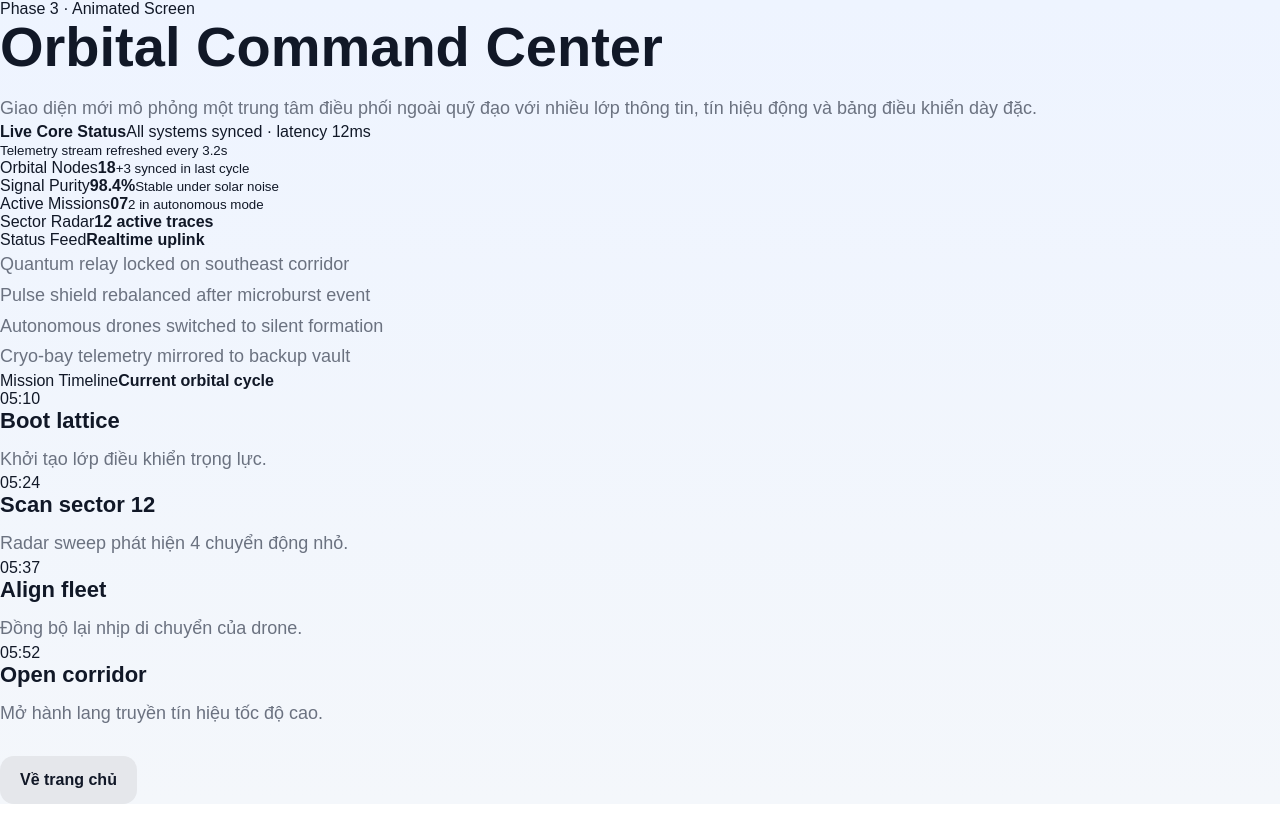
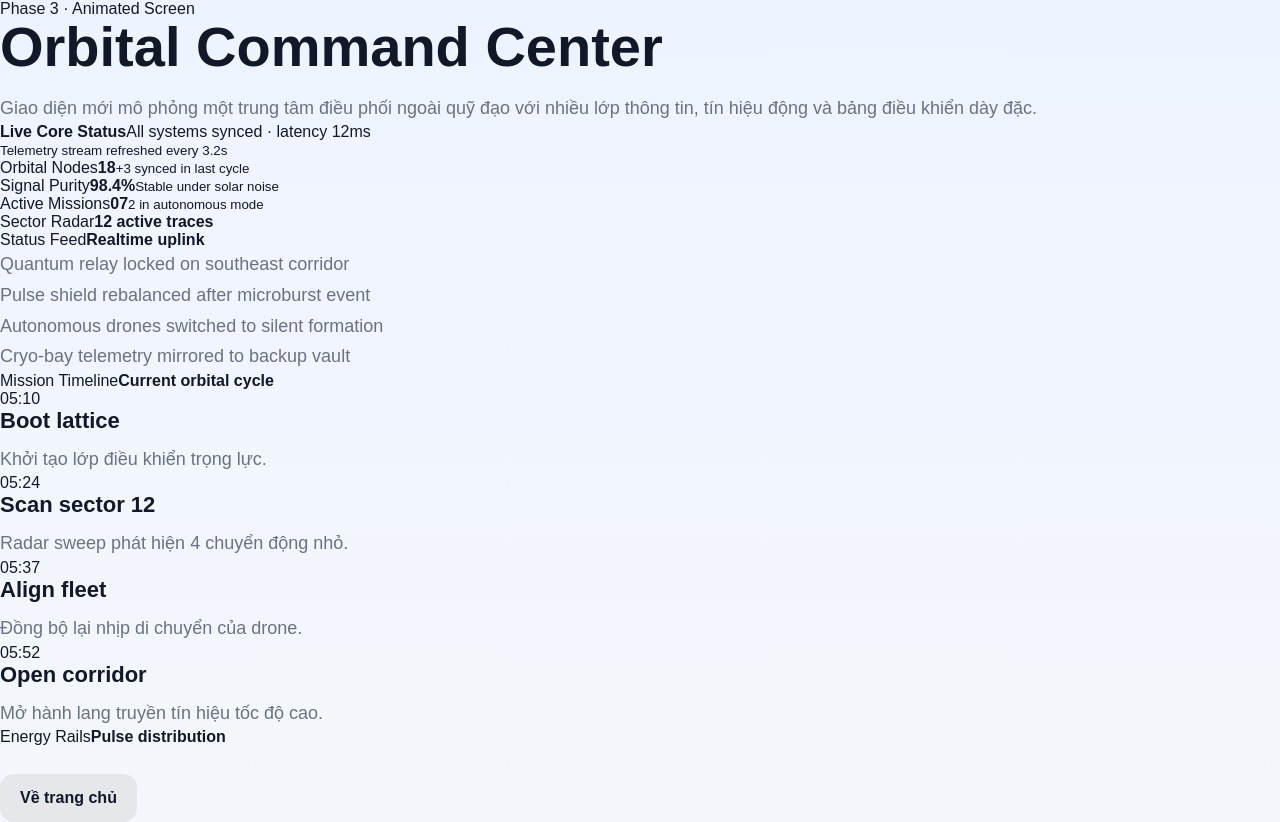
Before and after one commit to le776609/nextjs-lession-1, a Next.js app: page /command-center in a window 1280 px wide. Built offline with nearby package versions, Linux system fonts and the light colour scheme.

Commit message:
feat: add animated energy rail bars

```diff
--- a/app/command-center/page.tsx
+++ b/app/command-center/page.tsx
@@ -1,5 +1,10 @@
 import Link from 'next/link';
-import { missionTimeline, statusFeed, systemStats } from './data';
+import {
+  energyRails,
+  missionTimeline,
+  statusFeed,
+  systemStats,
+} from './data';
 
 export default function CommandCenterPage() {
   return (
@@ -75,6 +80,7 @@ export default function CommandCenterPage() {
             </article>
           </section>
 
+          <section className="command-lower-grid">
             <section className="command-panel timeline-panel">
               <div className="panel-heading">
                 <span>Mission Timeline</span>
@@ -93,6 +99,21 @@ export default function CommandCenterPage() {
               </div>
             </section>
 
+            <section className="command-panel energy-panel">
+              <div className="panel-heading">
+                <span>Energy Rails</span>
+                <strong>Pulse distribution</strong>
+              </div>
+              <div className="energy-bars">
+                {energyRails.map((level, index) => (
+                  <div key={index} className="energy-bar">
+                    <span style={{ height: `${level}%` }} />
+                  </div>
+                ))}
+              </div>
+            </section>
+          </section>
+
           <div className="actions">
             <Link href="/" className="secondary-btn">
               Về trang chủ
```
Lines whose indentation alone changed are shown as unchanged.
